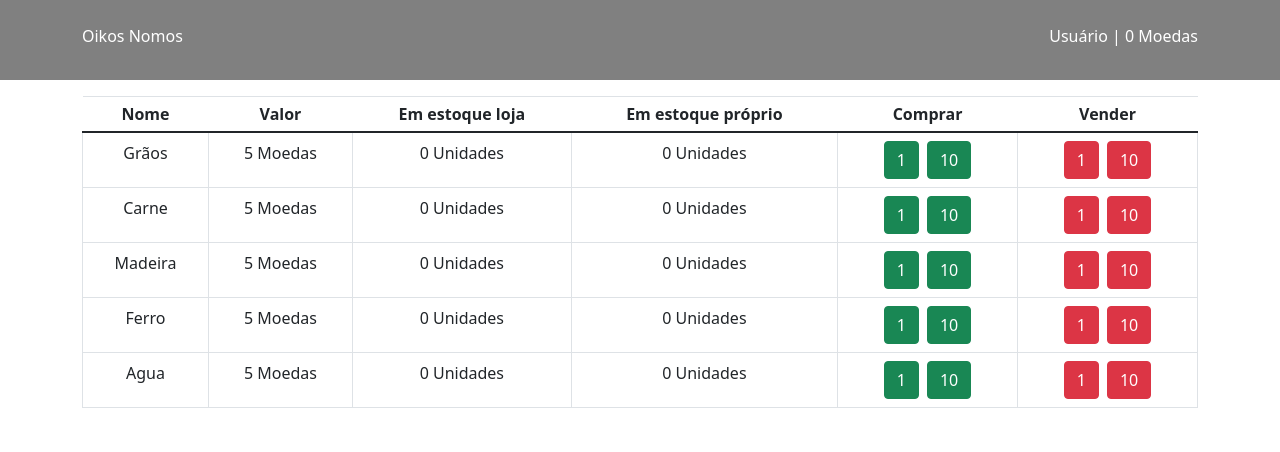
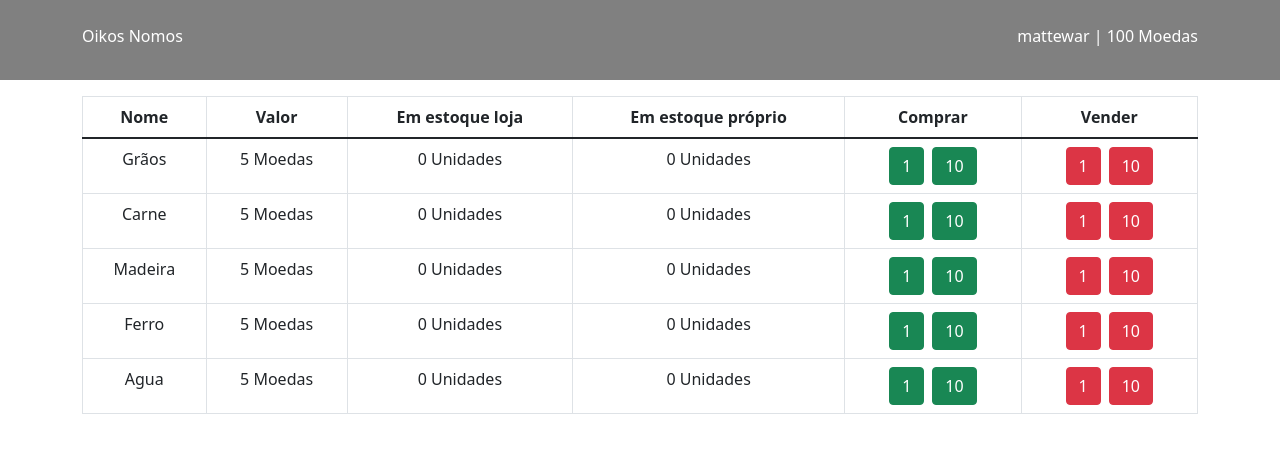
Before and after one commit to mattewar/oikos-nomos, a React (Create React App) app: page /realm in a window 1280 px wide. Shown: the top 452 px of the page. Built offline with nearby package versions, Linux system fonts and the light colour scheme.

Commit message:
Mercado minimamente funcional

```diff
--- a/src/App.tsx
+++ b/src/App.tsx
@@ -8,9 +8,18 @@ import 'bootstrap/dist/css/bootstrap.min.css';
 import Home from './screens/Home';
 import Realm from './screens/Realm';
 import Header from './screens/Header';
+import { UserProvider } from './context/UserContext';
+import { OikosUserContextModel } from './models/MarketModels';
 
 function App() {
+  const initialState : OikosUserContextModel = {
+    products: [],
+    name: "mattewar",
+    balance: 100,
+  }
+
   return (
+    <UserProvider value={initialState}>
       <BrowserRouter basename={process.env.PUBLIC_URL}>
         <Header></Header>
         <Routes>
@@ -18,6 +27,7 @@ function App() {
           <Route path="/" element={<Home />} />
         </Routes>
       </BrowserRouter>
+    </UserProvider>
   );
 }
 
--- /dev/null
+++ b/src/context/UserContext.tsx
@@ -0,0 +1,31 @@
+import React, { createContext, useReducer } from 'react';
+import { OikosUserContextModel } from '../models/MarketModels';
+import { userProductReducer } from '../reducers/UserProductsReducer';
+
+
+
+const initialState : OikosUserContextModel = {
+  products: [],
+  name: "mattewar",
+  balance: 100,
+}
+
+const UserContext = createContext<{
+    state: OikosUserContextModel;
+    dispatch: React.Dispatch<any>;
+  }>({
+    state: initialState,
+    dispatch: () => null
+  });
+
+  const UserProvider = (props : any) => {
+    const [state, dispatch] = useReducer(userProductReducer, initialState);
+
+    return (
+      <UserContext.Provider value={{state, dispatch}}>
+        {props.children}
+      </UserContext.Provider>
+    )
+  }
+
+  export { UserContext, UserProvider };
--- a/src/index.tsx
+++ b/src/index.tsx
@@ -8,9 +8,7 @@ const root = ReactDOM.createRoot(
   document.getElementById('root') as HTMLElement
 );
 root.render(
-  <React.StrictMode>
-    <App />
-  </React.StrictMode>
+  <App />
 );
 
 // If you want to start measuring performance in your app, pass a function
--- /dev/null
+++ b/src/reducers/UserProductsReducer.tsx
@@ -0,0 +1,28 @@
+import { OikosMarketAction, OikosUserContextModel } from "../models/MarketModels";
+
+export const userProductReducer = (state: OikosUserContextModel, action: OikosMarketAction) => {
+    switch (action.type) {
+        case 'BUY':
+            state.balance -= action.totalValue;
+            if (state.products.find(a => a.product.id === action.product.id) === undefined) {
+                state.products.push({ quantity: 0, product: action.product });
+            }
+            state.products.find(a => a.product.id === action.product.id)!.quantity += action.quantity
+            console.log(1,state)
+            return Object.create(state);
+        case 'SELL':
+            state.balance += action.totalValue;
+            if (state.products.find(a => a.product.id === action.product.id) === undefined) {
+                state.products.push({ quantity: 0, product: action.product });
+            }
+            state.products.find(a => a.product.id === action.product.id)!.quantity -= action.quantity
+            return Object.create(state);
+        default:
+            return state;
+    }
+}
+
+export enum Types {
+    Buy = 'BUY',
+    Sell = 'SELL',
+}
--- a/src/screens/Header.tsx
+++ b/src/screens/Header.tsx
@@ -1,11 +1,13 @@
-import { useEffect } from "react";
+import { useContext, useEffect } from "react";
 import { Col, Container, Row } from "react-bootstrap"
 import { Link } from "react-router-dom"
+import { UserContext } from "../context/UserContext";
 
 function Header() {
     useEffect(() => {
         document.title = "Oikos Nomos"
      }, []);
+     const { state } = useContext(UserContext);
     return (
         <div style={{ color: "white", backgroundColor: "gray" }}>
         <Container>
@@ -13,7 +15,7 @@ function Header() {
                 <Col sm={6} md={4} lg={3} className="text-start py-4 "><Link className="text-decoration-none text-reset" to="/">
                     Oikos Nomos</Link></Col>
                 <Col sm={0} md={4} lg={6} className="py-4 d-sm-none d-md-block d-lg-block"></Col>
-                <Col sm={6} md={4} lg={3} className="text-end py-4">Usuário | 0 Moedas</Col>
+                <Col sm={6} md={4} lg={3} className="text-end py-4">{state.name} | {state.balance} Moedas</Col>
             </Row>
         </Container>
         </div>
--- a/src/screens/Realm.tsx
+++ b/src/screens/Realm.tsx
@@ -1,36 +1,85 @@
-import { useState } from "react"
+import { useContext } from "react";
 import { Button, Container, Table } from "react-bootstrap"
+import { UserContext } from "../context/UserContext";
 import { OikosProduct } from "../models/MarketModels"
+import { Types } from "../reducers/UserProductsReducer";
 
 
 function Realm() {
-    const [products, setProducts] = useState<OikosProduct[]>([
-        { id: 1, name: "Grãos", baseValue: 5, value: 5 },
-        { id: 2, name: "Carne", baseValue: 5, value: 5 },
-        { id: 3, name: "Madeira", baseValue: 5, value: 5 },
-        { id: 4, name: "Ferro", baseValue: 5, value: 5 },
-        { id: 5, name: "Agua", baseValue: 5, value: 5 }
+    const products: OikosProduct[] = ([
+        { id: 1, name: "Grãos", baseValue: 5 },
+        { id: 2, name: "Carne", baseValue: 5 },
+        { id: 3, name: "Madeira", baseValue: 5 },
+        { id: 4, name: "Ferro", baseValue: 5 },
+        { id: 5, name: "Agua", baseValue: 5 }
     ])
+    const { state, dispatch } = useContext(UserContext);
+
     return (
         <Container>
             <Table bordered className="mt-3 text-center ">
                 <thead>
+                    <tr>
                         <th>Nome</th>
                         <th>Valor</th>
                         <th>Em estoque loja</th>
                         <th>Em estoque próprio</th>
                         <th>Comprar</th>
                         <th>Vender</th>
+                    </tr>
                 </thead>
                 <tbody>
                     {products.map(product => {
+                        let userProduct = state.products.find(a => a.product.id === product.id)
+                        let quantity = 0;
+                        if (userProduct !== undefined) {
+                            quantity = userProduct.quantity
+                        }
                         return (<tr>
                             <td>{product.name}</td>
-                            <td>{product.value} Moedas</td>
+                            <td>{product.baseValue} Moedas</td>
                             <td>0 Unidades</td>
-                            <td>0 Unidades</td>
-                            <td><Button className="mx-1" variant="success">1</Button><Button className="mx-1" variant="success">10</Button></td>
-                            <td><Button className="mx-1" variant="danger">1</Button><Button className="mx-1" variant="danger">10</Button></td>
+                            <td>{quantity} Unidades</td>
+                            <td>
+                                <Button className="mx-1" variant="success"
+                                    onClick={() => {
+                                        dispatch({
+                                            type: Types.Buy,
+                                            quantity: 1,
+                                            product: product,
+                                            totalValue: product.baseValue
+                                        })
+                                    }}>1</Button>
+                                <Button className="mx-1" variant="success"
+                                    onClick={() => {
+                                        dispatch({
+                                            type: Types.Buy,
+                                            quantity: 10,
+                                            product: product,
+                                            totalValue: product.baseValue * 10
+                                        })
+                                    }}>10</Button>
+                            </td>
+                            <td>
+                                <Button className="mx-1" variant="danger"
+                                    onClick={() => {
+                                        dispatch({
+                                            type: Types.Sell,
+                                            quantity: 1,
+                                            product: product,
+                                            totalValue: product.baseValue
+                                        })
+                                    }}>1</Button>
+                                <Button className="mx-1" variant="danger"
+                                    onClick={() => {
+                                        dispatch({
+                                            type: Types.Sell,
+                                            quantity: 10,
+                                            product: product,
+                                            totalValue: product.baseValue * 10
+                                        })
+                                    }}>10</Button>
+                            </td>
                         </tr>)
                     })}
                 </tbody>
```
Also changed, not shown: src/models/MarketModels.tsx (+18 -2 lines). Lines whose indentation alone changed are shown as unchanged.
